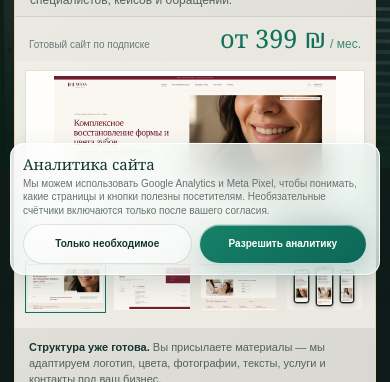
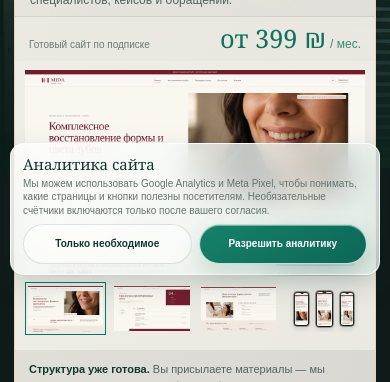
Before and after one commit to tsstish/nexora, a Next.js app: page /building-preview in a window 390 px wide. Shown: the part 562-944 px from the top of the page. Built offline with nearby package versions, Linux system fonts and the light colour scheme; no server answers.

Commit message:
style(mida): frameless full-bleed screenshots; fit three phones entirely in viewport

```diff
--- a/src/app/building-preview/MidaGallery.module.css
+++ b/src/app/building-preview/MidaGallery.module.css
@@ -3,15 +3,15 @@
 .gallery button{font-family:inherit}
 .gallery button:focus-visible{outline:2px solid #FF735F;outline-offset:3px}
 .visuallyHidden{position:absolute;width:1px;height:1px;overflow:hidden;clip-path:inset(50%);white-space:nowrap}
-.heroShot{position:relative;display:flex;justify-content:center;align-items:center;min-width:0;min-height:0;flex:1 0 auto;width:100%;height:clamp(183px,21vw,285px);padding:8px;border:1px solid rgba(19,55,47,.14);background:#FFFEFA;overflow:hidden;cursor:zoom-in;box-shadow:0 7px 15px -14px rgba(0,0,0,.5)}
+.heroShot{position:relative;display:flex;justify-content:center;align-items:center;min-width:0;flex:0 0 auto;width:100%;height:auto;aspect-ratio:2048/1240;padding:0;border:0;background:transparent;overflow:hidden;cursor:zoom-in;box-shadow:none}
 .heroShot>img{display:block;max-height:100%;width:100%;height:100%;object-fit:contain;object-position:center;filter:none!important;transform:none!important}
 .expandHint{position:absolute;bottom:9px;right:10px;padding:7px 10px;background:rgba(19,55,47,.93);color:#FFF;font-size:10px;letter-spacing:0;z-index:4}
-.heroPhones{background:linear-gradient(150deg,#f9f7f2,#eee9df)}
+.heroPhones{background:transparent}
 /* The fourth slide comprises three CSS phone frames. The original screenshots
    are used as-is at proportional dimensions, without cropping or filtering. */
-.phones{display:flex;align-items:center;justify-content:center;gap:clamp(9px,1.4vw,24px);width:100%;height:100%;min-width:0;min-height:0}
-.phone{position:relative;height:88%;flex:0 0 auto;aspect-ratio:0.475;padding:4px;border-radius:clamp(10px,1.7vw,22px);border:1px solid #8D958D;background:linear-gradient(145deg,#313936,#111715);box-shadow:0 6px 13px rgba(20,34,27,.17),inset 1px 1px rgba(255,255,255,.3)}
-.phoneCenter{height:98%;z-index:1;box-shadow:0 10px 18px rgba(20,34,27,.23),inset 1px 1px rgba(255,255,255,.3)}
+.phones{display:flex;align-items:center;justify-content:center;gap:clamp(5px,1vw,15px);width:100%;height:100%;min-width:0;min-height:0}
+.phone{position:relative;width:25%;height:auto;flex:0 0 auto;aspect-ratio:0.475;padding:4px;border-radius:clamp(10px,1.7vw,22px);border:1px solid #8D958D;background:linear-gradient(145deg,#313936,#111715);box-shadow:0 6px 13px rgba(20,34,27,.17),inset 1px 1px rgba(255,255,255,.3)}
+.phoneCenter{width:27%;z-index:1;box-shadow:0 10px 18px rgba(20,34,27,.23),inset 1px 1px rgba(255,255,255,.3)}
 .phoneBezel{position:relative;display:flex;align-items:center;justify-content:center;width:100%;height:100%;overflow:hidden;border:1px solid #474D49;border-radius:clamp(7px,1.3vw,17px);background:#FBF8F4;padding:5px 1px 2px}
 .phoneBezel img{display:block;width:100%;height:100%;max-height:100%;object-fit:contain;object-position:center;filter:none!important;transform:none!important}
 .phoneSpeaker{position:absolute;z-index:2;top:2px;left:50%;width:19%;height:3px;border-radius:5px;background:#262D28;transform:translateX(-50%)}
@@ -19,46 +19,40 @@
 .thumbnails button{min-width:0;min-height:0;display:flex;flex-direction:column;padding:4px;border:1px solid transparent;background:transparent;cursor:pointer}
 .thumbnails button:hover{border-color:rgba(19,55,47,.35)}
 .thumbnails button[aria-pressed="true"]{border-color:#0F715E;background:#E9EEE8}
-.thumbFrame{height:62px;display:flex;align-items:center;justify-content:center;background:#FBF9F4;width:100%;overflow:hidden}
+.thumbFrame{height:62px;display:flex;align-items:center;justify-content:center;background:transparent;width:100%;overflow:hidden}
 .thumbFrame>img{max-height:100%;max-width:100%;width:auto;height:auto;object-fit:contain;filter:none!important;transform:none!important}
-.phonesSmall{display:flex;align-items:center;justify-content:center;gap:5px;height:100%;width:100%;background:#F2EEE8;padding:2px}
-.phonesSmall .phone{height:80%;padding:1px;border-width:1px;border-radius:4px;box-shadow:0 2px 5px rgba(0,0,0,.12)}
-.phonesSmall .phoneCenter{height:95%}
+.phonesSmall{display:flex;align-items:center;justify-content:center;gap:5px;height:100%;width:100%;background:transparent;padding:1px}
+.phonesSmall .phone{height:auto;width:23%;padding:1px;border-width:1px;border-radius:4px;box-shadow:0 2px 5px rgba(0,0,0,.12)}
+.phonesSmall .phoneCenter{width:25%}
 .phonesSmall .phoneBezel{padding:1px 0 0;border:0;border-radius:2px}
 .phonesSmall .phoneSpeaker{width:22%;height:1px;top:0}
-.galleryFoot{display:flex;justify-content:space-between;align-items:center;gap:6px;color:#53635F;font-size:10px;margin-top:auto}
-.galleryFoot>div{display:flex;gap:6px}
-.galleryFoot button{height:29px;width:29px;cursor:pointer;border:1px solid rgba(19,55,47,.35);border-radius:50%;background:transparent;color:#13372F;font-size:15px}
-.galleryFoot button:hover{background:#E9E5DA}
 .lightbox{position:fixed;inset:0;z-index:20000;background:rgba(9,26,21,.86);display:grid;place-items:center;padding:12px;-webkit-backdrop-filter:blur(8px);backdrop-filter:blur(8px)}
 .lightboxPanel{display:flex;flex-direction:column;max-width:min(1200px,100%);width:100%;max-height:calc(100dvh - 24px);background:#F6F3ED;overflow:hidden;border:1px solid #E3C393;box-shadow:0 20px 60px #0008}
 .lightboxHeader{background:#13372F;color:#F6F3ED;display:flex;align-items:center;justify-content:space-between;gap:9px;padding:8px 14px;font-size:12px}
 .lightboxHeader button{height:34px;width:34px;border:1px solid rgba(255,255,255,.7);background:transparent;color:#FFF;font-size:24px;cursor:pointer}
 .lightboxBody{min-height:0;display:flex;align-items:center;justify-content:center;overflow:auto;background:#FEFCF9;padding:10px;flex:1}
 .lightboxBody>img{display:block;width:auto;height:auto;max-width:100%;max-height:calc(100dvh - 126px);object-fit:contain;filter:none!important;transform:none!important}
-.lightboxPhones{background:linear-gradient(150deg,#FAF8F2,#EBE6DB)}
-.lightboxPhones .phones{height:min(68dvh,620px);max-width:95%;gap:clamp(12px,2vw,36px)}
+.lightboxPhones{background:transparent}
+.lightboxPhones .phones{height:min(68dvh,540px);max-width:min(760px,95%);gap:clamp(8px,1.5vw,20px)}
 .lightboxPhones .phone{padding:6px}
 .lightboxPhones .phoneBezel{padding-top:9px}
-@media(max-width:1250px) and (min-width:1025px){.heroShot{height:230px}.thumbFrame{height:51px}.thumbnails{gap:5px}}
+@media(max-width:1250px) and (min-width:1025px){.thumbFrame{height:51px}.thumbnails{gap:5px}}
 @media(max-width:1024px){
  .gallery{height:auto}
- .heroShot{height:clamp(160px,47vw,245px);flex:0 0 auto;padding:5px}
+ .heroShot{height:auto;flex:0 0 auto;padding:0}
  .thumbnails{padding:7px 0 6px;gap:5px}
  .thumbnails button{padding:2px}
  .thumbFrame{height:47px}
- .galleryFoot{margin:1px 0 0}
  .phone{padding:3px;border-radius:12px}
  .phoneBezel{border-radius:9px;padding-top:4px}
  .lightboxPhones .phones{height:min(65dvh,500px);gap:clamp(5px,1.5vw,20px)}
 }
 @media(max-width:375px){
- .heroShot{height:169px}
+ .heroShot{height:auto}
  .thumbFrame{height:39px}
- .galleryFoot button{width:27px;height:27px}
  .phone{padding:2px;border-radius:9px}
  .phoneBezel{border-radius:6px}
- .phones{gap:7px}
+ .phones{gap:6px}
  .phonesSmall{gap:2px}
  .phonesSmall .phone{padding:1px}
 }
```
